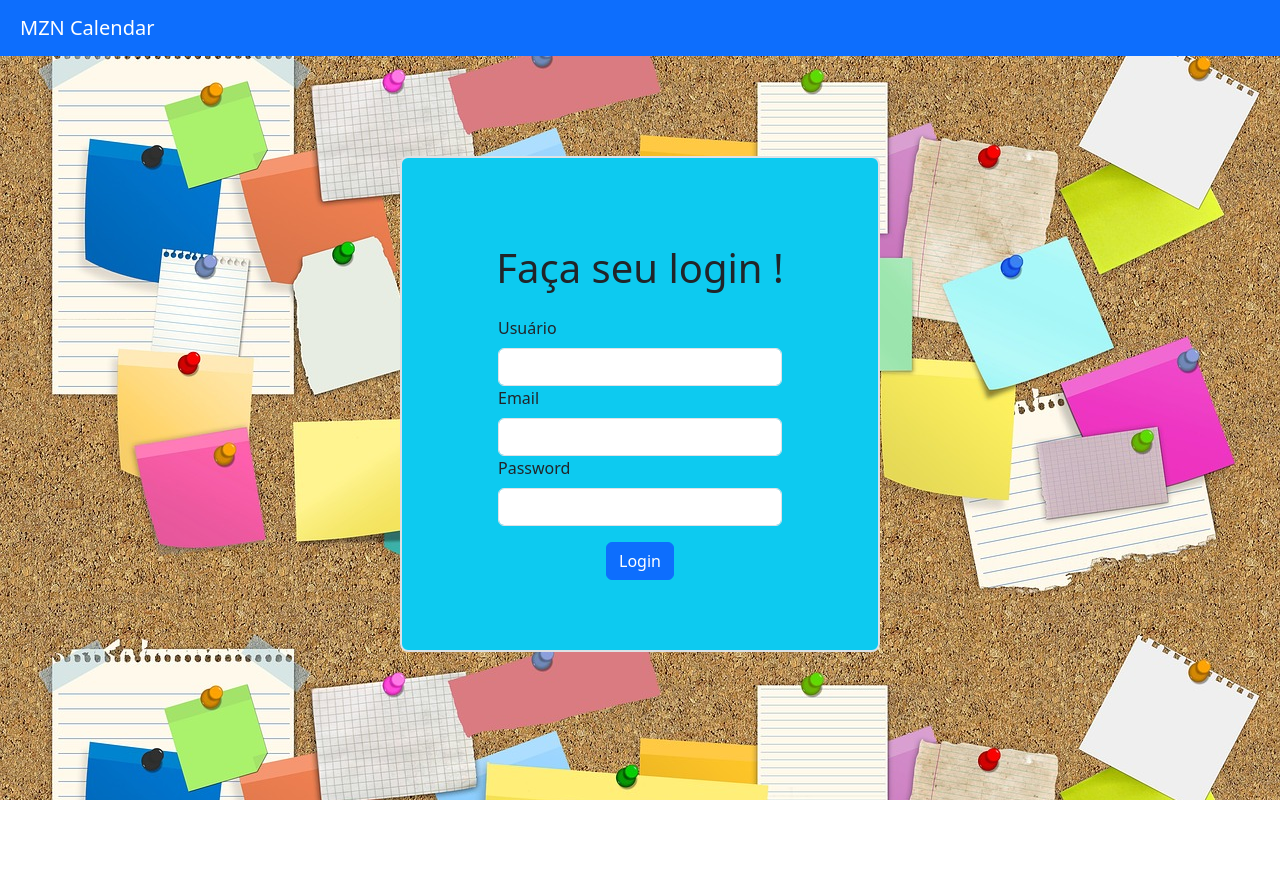
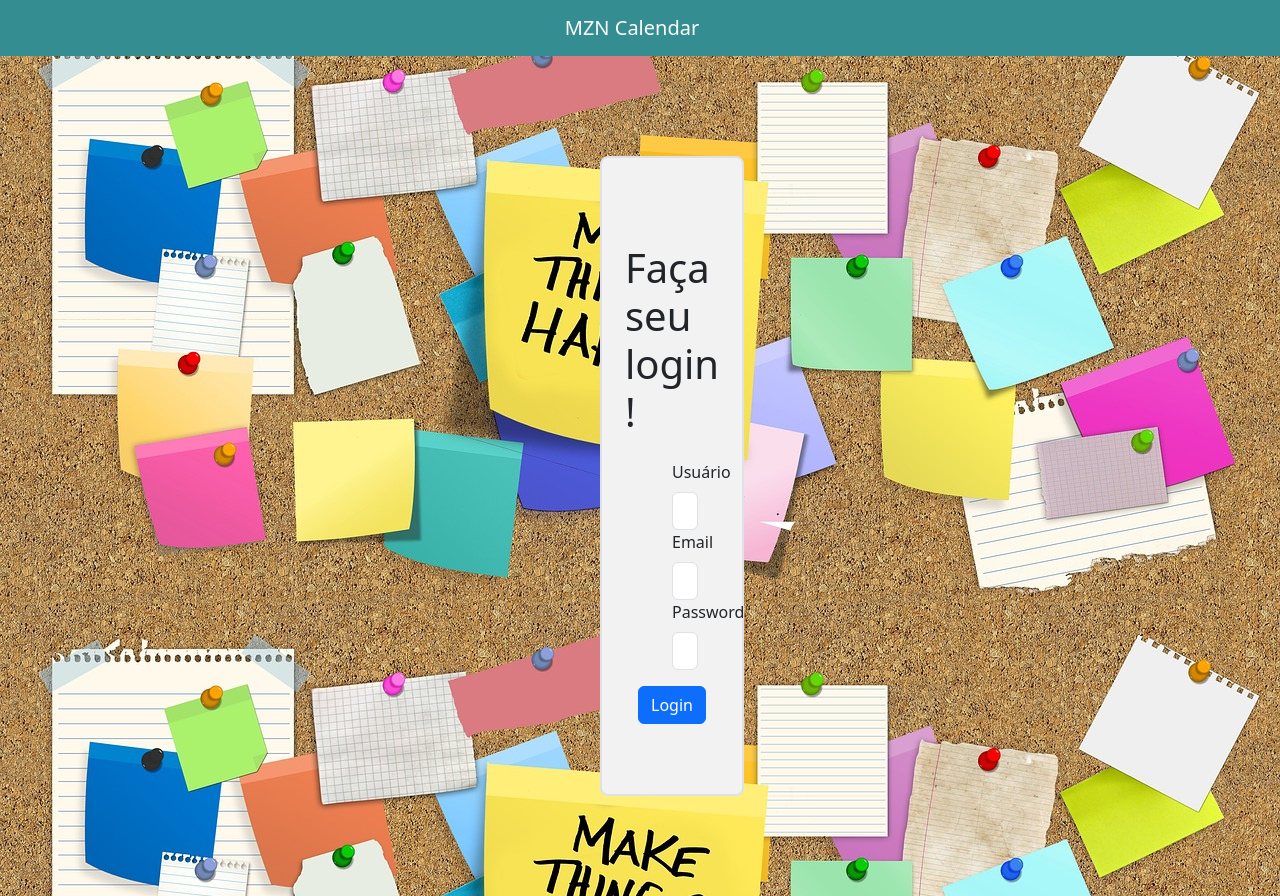
Before and after one commit to AngeloMzn/G_17_PW-T02-2023-2, a plain HTML site: page front-progweb/index.html in a window 1280 px wide. Before the commit the page ends 800 px from the top, so only its background shows below. Drawn offline with nearby package versions, Linux system fonts and the light colour scheme.

Commit message:
Add files via upload

```diff
--- a/front-progweb/assets/CSS/sytle.css
+++ b/front-progweb/assets/CSS/sytle.css
@@ -5,14 +5,18 @@ body{
 }
 .form-login{
     padding: 70px;
-    margin-left: 400px;
-    margin-right:400px;
+    margin-left: 600px;
+    margin-right:600px;
     margin-top: 100px;
     margin-bottom: 100px;
+    background-color: #f2f2f2;
 }
 .form-group{
     width: 300px;
 }
-.bg-login{
-    background-color: yellow;
+.navbar{
+    background-color: #348e91;
 }
+.btn-login{
+    background-color: #348e91;
+}
--- a/front-progweb/index.html
+++ b/front-progweb/index.html
@@ -10,9 +10,9 @@
     <link rel="stylesheet" href="assets/CSS/sytle.css">
 </head>
 <body>
-    <nav class="navbar navbar-expand-lg navbar-light bg-primary px-2">
+    <nav class="navbar navbar-expand-lg navbar-light">
 
-            <div class="container-fluid">
+            <div class="container-fluid d-flex justify-content-center">
               <a class="navbar-brand text-white " href="#">MZN Calendar</a>
               <button class="navbar-toggler " type="button" data-bs-toggle="collapse" data-bs-target="#navbarNavDropdown" aria-controls="navbarNavDropdown" aria-expanded="false" aria-label="Toggle navigation">
                 <span class="navbar-toggler-icon "></span>
@@ -20,7 +20,7 @@
               </div>
       </nav>
     <section class="">
-        <form class="form-login row g-3 border rounded-3 border-2 d-flex justify-content-center bg-info">
+        <form class="form-login row g-3 border rounded-3 border-2 d-flex justify-content-center">
             <header class="titulo-login d-flex justify-content-center"><h1>Faça seu login !</h1></header>
             <div class="form-group ">
                 <div class="col-12">
```
